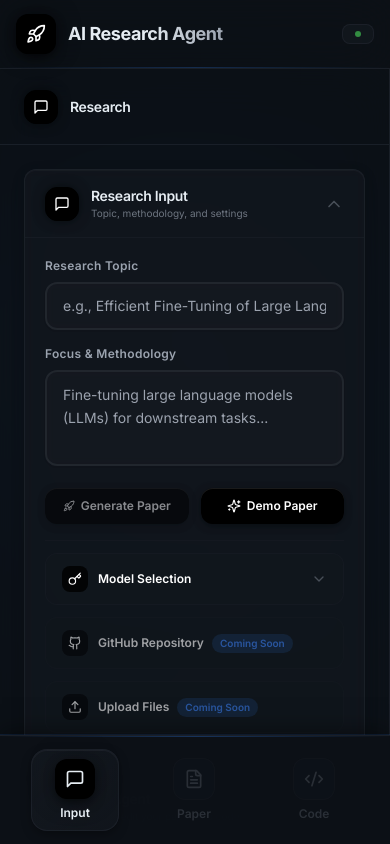
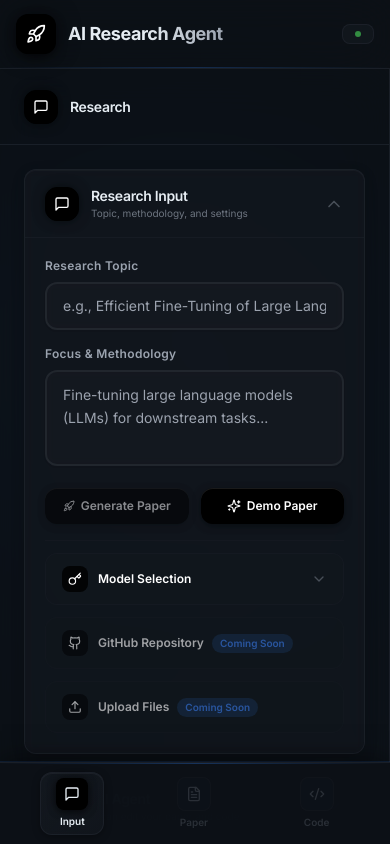
Before and after one commit to dimitri-sky/AI-Researcher-Agent, a React (Vite) app: page / in a window 390 px wide. Built offline with nearby package versions, Linux system fonts and the light colour scheme.

Commit message:
Mobile Fix

```diff
--- a/src/components/CodeSection.jsx
+++ b/src/components/CodeSection.jsx
@@ -215,7 +215,9 @@ const CodeSection = ({ pythonCode, onUpdateCode, onGenerateCode, isGenerating, h
       )}
 
       {/* Code editor/display */}
-      <div className="flex-1 overflow-y-auto custom-scrollbar">
+      <div className={`flex-1 overflow-y-auto custom-scrollbar ${
+        isMobile ? 'pb-20' : ''
+      }`}>
         {!pythonCode ? (
           <motion.div
             initial={{ opacity: 0, y: 20 }}
--- a/src/components/InputSection.jsx
+++ b/src/components/InputSection.jsx
@@ -136,7 +136,9 @@ const InputSection = ({ onGeneratePaper, chatHistory, onSendMessage, isGeneratin
       </div>
 
       {/* Scrollable content area */}
-      <div className="flex-1 overflow-y-auto custom-scrollbar p-6 flex flex-col gap-4 min-h-0">
+      <div className={`flex-1 overflow-y-auto custom-scrollbar mb-6 p-6 flex flex-col gap-4 min-h-0 ${
+        isMobile ? 'pb-20' : ''
+      }`}>
 
         {/* Research Input Section - Collapsible */}
         <motion.div
@@ -538,9 +540,13 @@ const InputSection = ({ onGeneratePaper, chatHistory, onSendMessage, isGeneratin
                 transition={{ duration: 0.3 }}
                 className="border-t border-dark-700/50 flex flex-col flex-1 min-h-0"
               >
-                <div className="p-5 flex flex-col flex-1 min-h-0">
+                <div className={`p-5 flex flex-col flex-1 min-h-0 ${
+                  isMobile ? 'pb-2' : ''
+                }`}>
                   {/* Chat messages - dynamic height */}
-                    <div className="card rounded-xl p-4 mb-3 flex-1 min-h-[150px] overflow-y-auto scrollbar-black backdrop-blur-sm">
+                    <div className={`card rounded-xl p-4 mb-3 flex-1 overflow-y-auto scrollbar-black backdrop-blur-sm ${
+                      isMobile ? 'min-h-[120px]' : 'min-h-[150px]'
+                    }`}>
                     {chatHistory.length === 0 ? (
                       <div className="flex items-center justify-center h-full">
                         <p className="text-xs text-center" style={{ color: '#6E7681' }}>
@@ -596,7 +602,9 @@ const InputSection = ({ onGeneratePaper, chatHistory, onSendMessage, isGeneratin
                   </div>
 
                   {/* Chat input */}
-                  <form onSubmit={handleChatSubmit} className="flex gap-2 flex-shrink-0">
+                  <form onSubmit={handleChatSubmit} className={`flex gap-2 flex-shrink-0 ${
+                    isMobile ? 'pb-1' : ''
+                  }`}>
                     <input
                       ref={chatFileInputRef}
                       type="file"
--- a/src/components/MobileNavigation.jsx
+++ b/src/components/MobileNavigation.jsx
@@ -27,7 +27,7 @@ const MobileNavigation = ({ activeSection, onSectionChange, hasContent }) => {
         }}
       />
 
-      <div className="flex justify-around items-center py-3 px-4 max-w-2xl mx-auto">
+      <div className="flex justify-around items-center py-2 px-3 max-w-2xl mx-auto">
         {sections.map((section) => {
           const Icon = section.icon;
           const isActive = activeSection === section.id;
@@ -39,7 +39,7 @@ const MobileNavigation = ({ activeSection, onSectionChange, hasContent }) => {
               whileHover={!section.disabled ? { y: -2 } : {}}
               onClick={() => !section.disabled && onSectionChange(section.id)}
               disabled={section.disabled}
-              className={`relative flex flex-col items-center gap-1.5 px-6 py-2.5 rounded-2xl transition-all ${
+              className={`relative flex flex-col items-center gap-1 px-4 py-1.5 rounded-xl transition-all ${
                 section.disabled
                   ? 'opacity-30 cursor-not-allowed'
                   : 'active:scale-95'
@@ -49,18 +49,18 @@ const MobileNavigation = ({ activeSection, onSectionChange, hasContent }) => {
               {isActive && (
                 <motion.div
                   layoutId="active-bg"
-                  className="absolute inset-0 rounded-2xl backdrop-blur-sm"
+                  className="absolute inset-0 rounded-xl backdrop-blur-sm"
                   transition={{ type: "spring", stiffness: 500, damping: 30 }}
                   style={{
                     background: 'linear-gradient(135deg, rgba(22, 27, 34, 0.7) 0%, rgba(22, 27, 34, 0.5) 100%)',
                     border: '1px solid rgba(30, 36, 44, 0.8)',
-                    boxShadow: '0 4px 12px -2px rgba(0, 0, 0, 0.4), inset 0 1px 0 0 rgba(230, 237, 243, 0.05)'
+                    boxShadow: '0 2px 8px -1px rgba(0, 0, 0, 0.4), inset 0 1px 0 0 rgba(230, 237, 243, 0.05)'
                   }}
                 />
               )}
 
               <motion.div
-                className="relative p-2.5 rounded-xl"
+                className="relative p-2 rounded-lg"
                 style={
                   isActive
                     ? {
@@ -70,10 +70,10 @@ const MobileNavigation = ({ activeSection, onSectionChange, hasContent }) => {
                           ? 'linear-gradient(135deg, #3B82F6, #2563eb)'
                           : 'linear-gradient(135deg, #3FB950, #2ea043)',
                         boxShadow: section.id === 'input'
-                          ? '0 4px 12px -2px rgba(0, 0, 0, 0.6)'
+                          ? '0 2px 8px -1px rgba(0, 0, 0, 0.6)'
                           : section.id === 'output'
-                          ? '0 4px 12px -2px rgba(47, 129, 247, 0.4)'
-                          : '0 4px 12px -2px rgba(63, 185, 80, 0.4)'
+                          ? '0 2px 8px -1px rgba(47, 129, 247, 0.4)'
+                          : '0 2px 8px -1px rgba(63, 185, 80, 0.4)'
                       }
                     : {
                         background: 'rgba(22, 27, 34, 0.6)',
@@ -84,19 +84,19 @@ const MobileNavigation = ({ activeSection, onSectionChange, hasContent }) => {
                   scale: [1, 1.05, 1],
                   boxShadow: section.id === 'input'
                     ? [
-                        '0 4px 12px -2px rgba(0, 0, 0, 0.6)',
-                        '0 8px 16px -2px rgba(0, 0, 0, 0.7)',
-                        '0 4px 12px -2px rgba(0, 0, 0, 0.6)'
+                        '0 2px 8px -1px rgba(0, 0, 0, 0.6)',
+                        '0 4px 12px -1px rgba(0, 0, 0, 0.7)',
+                        '0 2px 8px -1px rgba(0, 0, 0, 0.6)'
                       ]
                     : [
-                        '0 4px 12px -2px rgba(47, 129, 247, 0.4)',
-                        '0 8px 16px -2px rgba(47, 129, 247, 0.5)',
-                        '0 4px 12px -2px rgba(47, 129, 247, 0.4)'
+                        '0 2px 8px -1px rgba(47, 129, 247, 0.4)',
+                        '0 4px 12px -1px rgba(47, 129, 247, 0.5)',
+                        '0 2px 8px -1px rgba(47, 129, 247, 0.4)'
                       ]
                 } : {}}
                 transition={{ duration: 0.4, repeat: Infinity, repeatDelay: 2 }}
               >
-                <Icon className="w-5 h-5 relative z-10"
+                <Icon className="w-4 h-4 relative z-10"
                   style={{ color: isActive ? '#E6EDF3' : '#6E7681' }}
                 />
                 {isActive && (
@@ -106,7 +106,7 @@ const MobileNavigation = ({ activeSection, onSectionChange, hasContent }) => {
                       opacity: [0.4, 0.7, 0.4]
                     }}
                     transition={{ duration: 2, repeat: Infinity }}
-                    className="absolute inset-0 rounded-xl blur-md"
+                    className="absolute inset-0 rounded-lg blur-sm"
                     style={{
                       background: section.id === 'input'
                         ? 'rgba(0, 0, 0, 0.5)'
@@ -118,7 +118,7 @@ const MobileNavigation = ({ activeSection, onSectionChange, hasContent }) => {
                 )}
               </motion.div>
 
-              <span className="relative text-xs font-semibold"
+              <span className="relative text-[10px] font-semibold"
                 style={{ color: isActive ? '#E6EDF3' : '#6E7681' }}
               >
                 {section.label}
--- a/src/components/OutputSection.jsx
+++ b/src/components/OutputSection.jsx
@@ -371,7 +371,9 @@ const OutputSection = ({ paperData, currentView, onViewChange, onUpdateLatex, is
       </div>
 
       {/* Content area */}
-      <div className="flex-1 overflow-y-auto custom-scrollbar">
+      <div className={`flex-1 overflow-y-auto custom-scrollbar ${
+        isMobile ? 'pb-20' : ''
+      }`}>
         {!paperData.latexContent ? (
           <motion.div
             initial={{ opacity: 0, y: 20 }}
```
